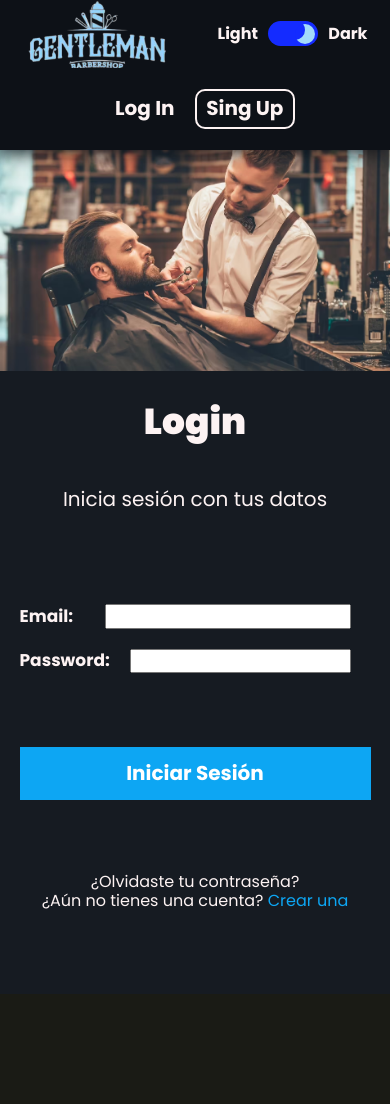
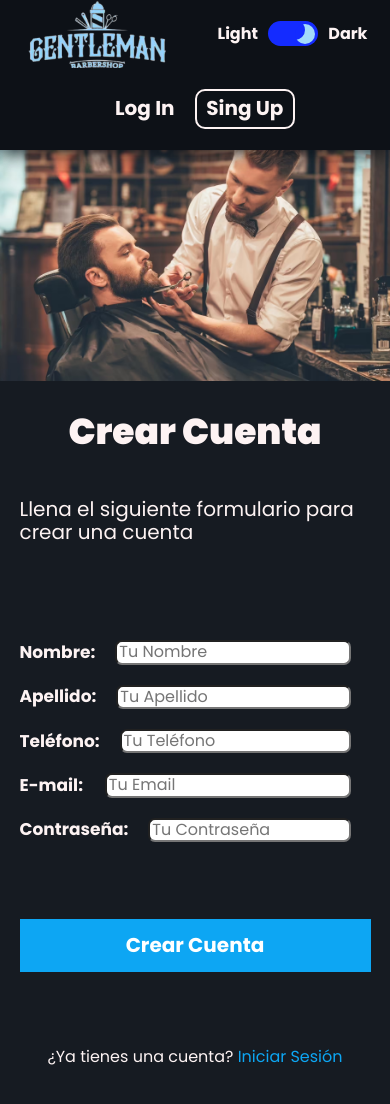
Before and after one commit to YeisonVC/BarberShop, a React (Create React App) app in the folder proyecto_front/: page /singup in a window 390 px wide. Shown: the top 1104 px of the page. Before the commit the page ends 994 px from the top, so only its background shows below. Built offline with nearby package versions, Linux system fonts and the light colour scheme.

Commit message:
SingUp create, and responsive done

```diff
--- a/proyecto_front/src/App.js
+++ b/proyecto_front/src/App.js
@@ -7,6 +7,7 @@ import { ThemeContext } from './context/ThemeContext.tsx';
 //Componentes
 import { Navbar } from './components/Navbar';
 import { Login } from './components/Login';
+import { Registration } from './components/Registration';
 import Slider from './context/Slider'
 
 function App() {
@@ -26,7 +27,7 @@ function App() {
 
 
 
-              <Login />
+              <Registration />
 
         </main>
       </div>
--- a/proyecto_front/src/build/css/app.css
+++ b/proyecto_front/src/build/css/app.css
@@ -351,7 +351,13 @@ img {
   flex-direction: column;
   justify-content: space-evenly;
   align-items: center;
-  height: 55%;
+  height: 62%;
+  width: 100%;
+}
+@media (min-width: 768px) {
+  .formulario {
+    width: 90%;
+  }
 }
 .formulario .informacion {
   width: 100%;
@@ -370,6 +376,7 @@ img {
   font-size: 1.7rem;
 }
 .formulario .informacion input {
+  border-radius: 0.7rem;
   width: 70%;
   margin: 0 2rem;
 }
@@ -655,7 +662,7 @@ p {
 .main {
   display: flex;
   flex-direction: column;
-  height: 100vh;
+  height: 120vh;
 }
 @media (min-width: 768px) {
   .main {
--- a/proyecto_front/src/components/Login.js
+++ b/proyecto_front/src/components/Login.js
@@ -20,14 +20,14 @@ export const Login = () => {
                 <div className='informacion'>
                     <div className='informacion-campo'>
                         <label className='text'>
-                            Email:</label>
-                            <input type="text" name="name" />
+                            E-mail:</label>
+                            <input type="text" name="name" placeholder='Tu Email'/>
 
                     </div>
                     <div className='informacion-campo'>
                         <label className='text'>
-                            Password:</label>
-                            <input type="text" name="name" />
+                            Contraseña:</label>
+                            <input type="text" name="name" placeholder='Tu Contraseña'/>
 
                     </div>
                 </div>
--- /dev/null
+++ b/proyecto_front/src/components/Registration.js
@@ -0,0 +1,58 @@
+import React from 'react';
+
+import { useContext } from 'react';
+import { ThemeContext } from '../context/ThemeContext.tsx';
+
+
+export const Registration = () => {
+    const { theme } = useContext(ThemeContext);
+    console.log('Hola desde Login ' + theme);
+
+    return (
+        <div className='login'>
+            <h2 className='text'>
+                Crear Cuenta
+            </h2>
+
+            <p className='text'>Llena el siguiente formulario para crear una cuenta</p>
+
+            <form className='formulario formulario--login'>
+                <div className='informacion'>
+                    <div className='informacion-campo'>
+                        <label className='text'>
+                            Nombre:</label>
+                            <input type="text" name="name" placeholder='Tu Nombre'/>
+
+                    </div>
+                    <div className='informacion-campo'>
+                        <label className='text'>
+                            Apellido:</label>
+                            <input type="text" name="name" placeholder='Tu Apellido'/>
+
+                    </div>
+                    <div className='informacion-campo'>
+                        <label className='text'>
+                            Teléfono:</label>
+                            <input type="text" name="name" placeholder='Tu Teléfono'/>
+
+                    </div>
+                    <div className='informacion-campo'>
+                        <label className='text'>
+                            E-mail:</label>
+                            <input type="text" name="name" placeholder='Tu Email'/>
+
+                    </div>
+                    <div className='informacion-campo'>
+                        <label className='text'>
+                            Contraseña:</label>
+                            <input type="text" name="name" placeholder='Tu Contraseña'/>
+
+                    </div>
+                </div>
+                <a href='./#' className='boton'>Crear Cuenta</a>
+            </form>
+
+            <a href='./#' className='text'>¿Ya tienes una cuenta? <span className='texto_azul'>Iniciar Sesión</span></a>
+        </div>
+    )
+}
--- a/proyecto_front/src/scss/base/_globales.scss
+++ b/proyecto_front/src/scss/base/_globales.scss
@@ -40,7 +40,12 @@ img {
     flex-direction: column;
     justify-content: space-evenly;
     align-items: center;
-    height: 55%;
+    height: 62%;
+    width: 100%;
+
+    @include m.tablet {
+        width: 90%;
+    }
 
     .informacion {
         width: 100%;
@@ -61,6 +66,7 @@ img {
         }
 
         input {
+            border-radius: .7rem;
             width: 70%;
             margin: 0 2rem;
         }
--- a/proyecto_front/src/scss/components/_slider.scss
+++ b/proyecto_front/src/scss/components/_slider.scss
@@ -4,7 +4,7 @@
 .main {
     display: flex;
     flex-direction: column;
-    height: 100vh;
+    height: 120vh;
 
     @include m.tablet {
         display: grid;
```
